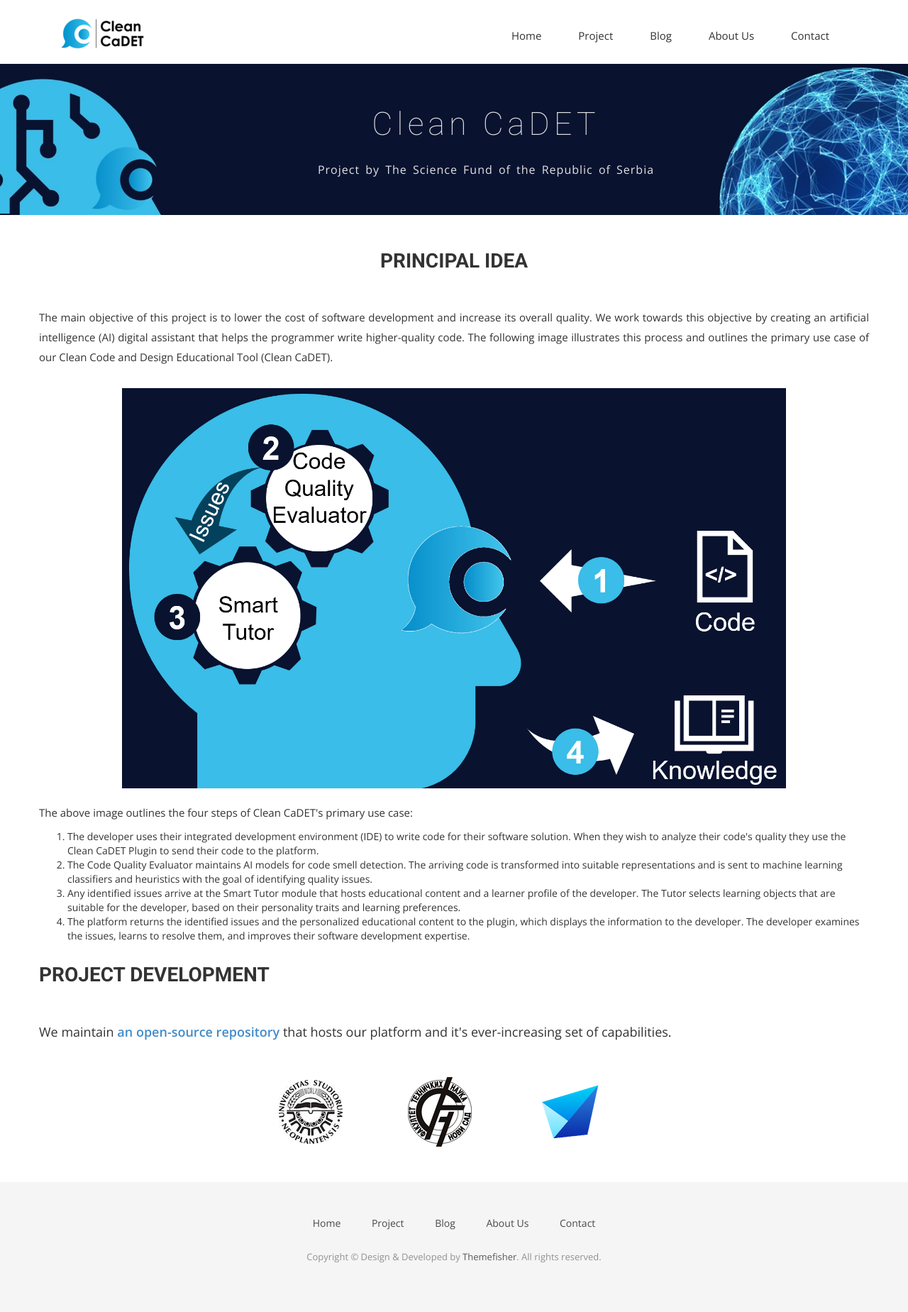
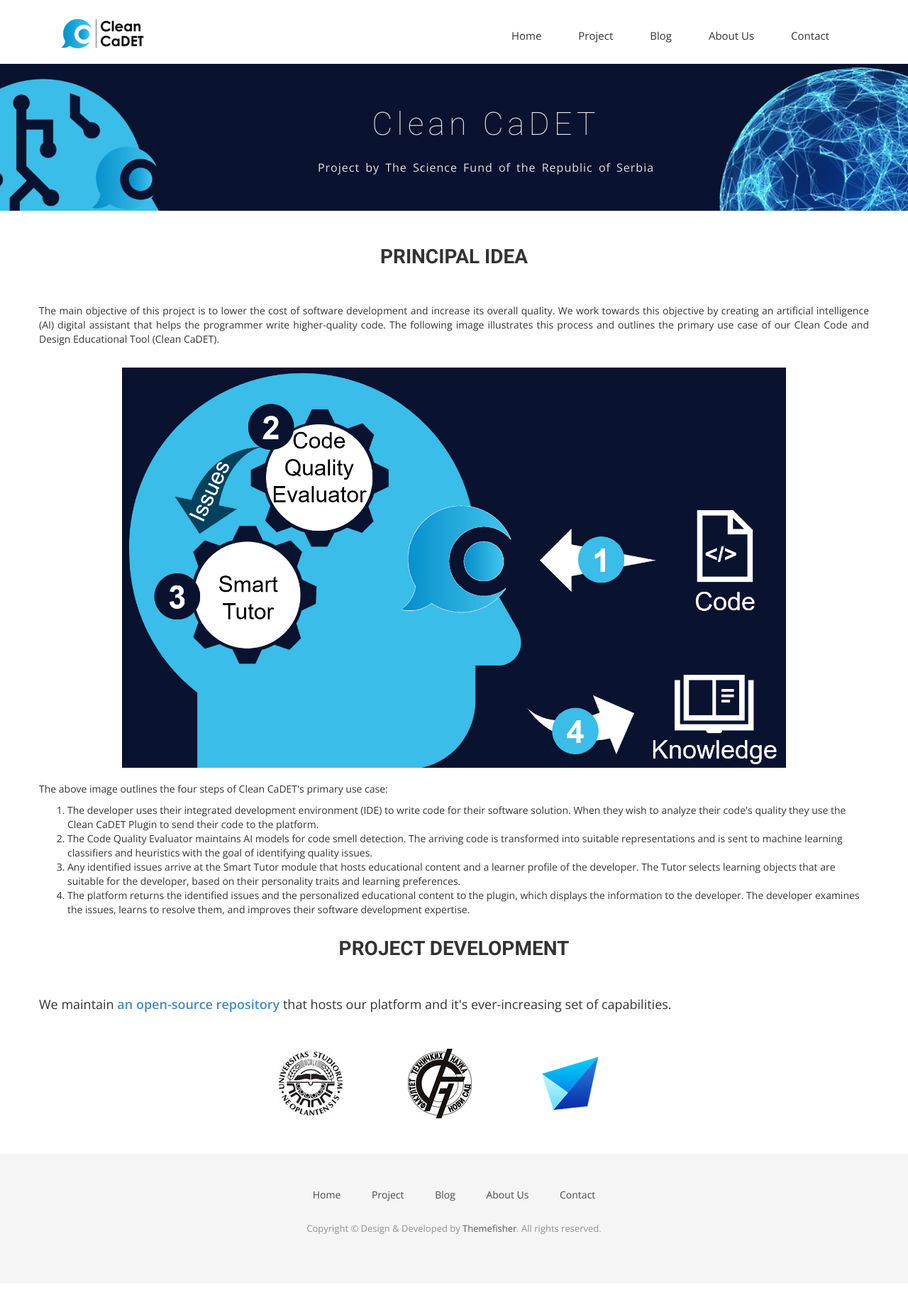
Before and after one commit to Clean-CaDET/clean-cadet.github.io, a Jekyll site: the page built from project.html, in a window 1280 px wide. Shown: the whole page at 71% size. Built offline with Jekyll 4.4.1, drawn with Linux system fonts in a browser that asks for light colours; nearby versions of some CDN libraries; some web fonts are replaced; after the commit the page ends 1809 px from its top, so only the background shows below that.

Commit message:
fix: Project page

```diff
--- a/css/airspace.css
+++ b/css/airspace.css
@@ -33,7 +33,7 @@ h3 {
   font-size: 28px;
   font-weight: 300;
 }
-p {
+p li {
   font-size: 15px;
   line-height: 28px;
 }
--- a/project.html
+++ b/project.html
@@ -58,7 +58,7 @@ permalink: /project/
         </div>
         <div class="row">
           <div class="section-title">
-            <h2 id="project-dev">Project Development</h2>
+            <h2 style="text-align: center;">Project Development</h2>
           </div>
         </div>
         <div class="row">
```
